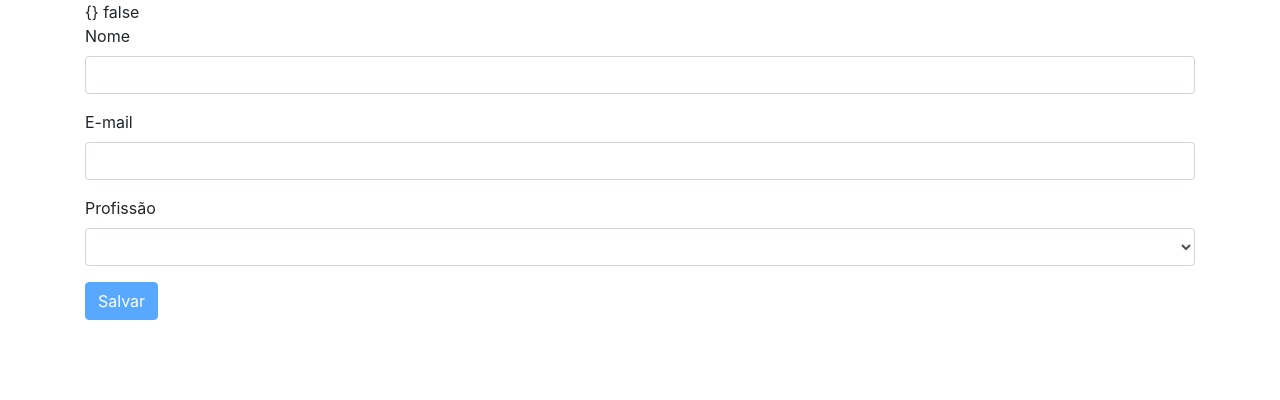
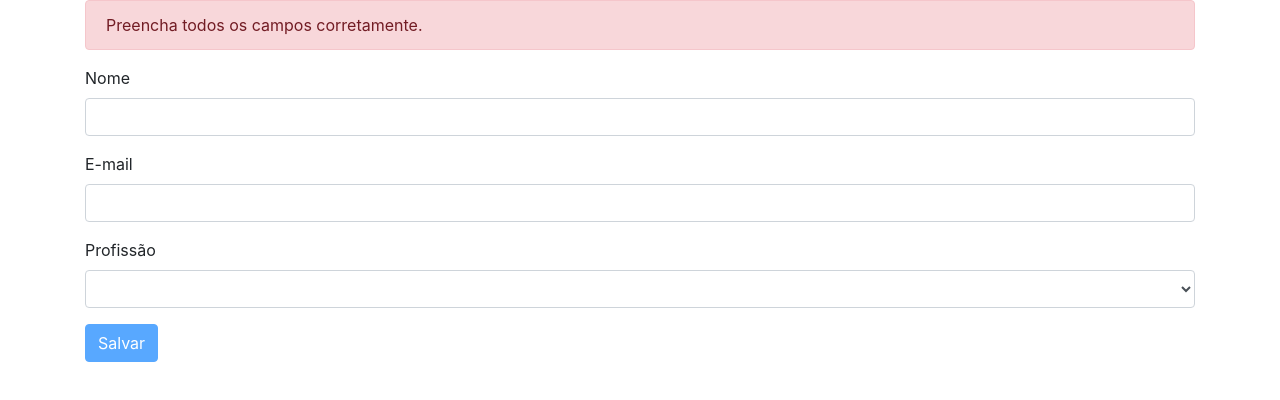
Before and after one commit to Eliezer-Barbosa/angular-formulario, an Angular app: page / in a window 1280 px wide. Shown: the top 400 px of the page. Built offline with nearby package versions, Linux system fonts and the light colour scheme.

Commit message:
Exibindo erro de validação do formulário

```diff
--- a/src/app/app.component.html
+++ b/src/app/app.component.html
@@ -1,9 +1,10 @@
 <div class="container">
 
-  {{ cliente | json }}
-  {{ usuarioForm.valid }}
+  <div *ngIf="usuarioForm.invalid" class="alert alert-danger">
+    Preencha todos os campos corretamente.
+  </div>
 
-  <form #usuarioForm="ngForm" (ngSubmit)="salvar(usuarioForm)">
+  <form autocomplete="off" #usuarioForm="ngForm" (ngSubmit)="salvar(usuarioForm)">
     <div class="form-group">
       <label class="form-control-label">Nome</label>
       <input type="text" class="form-control" name="primeiroNome"
```
